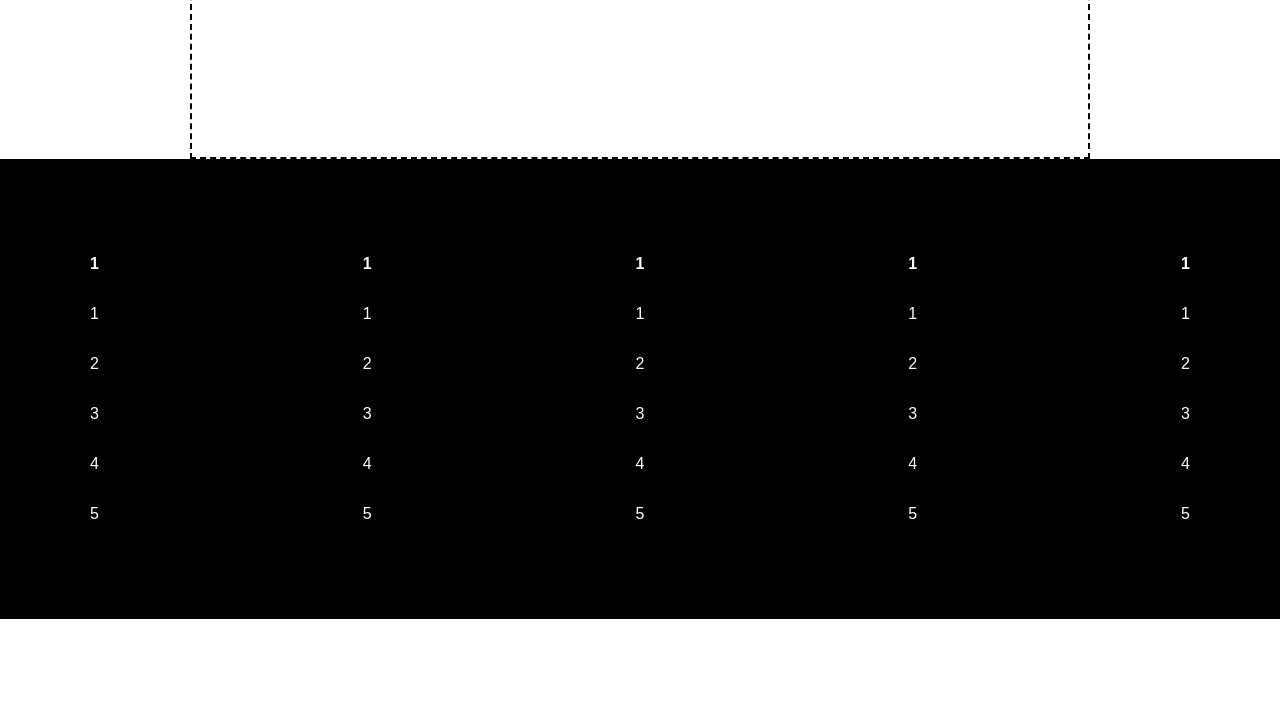
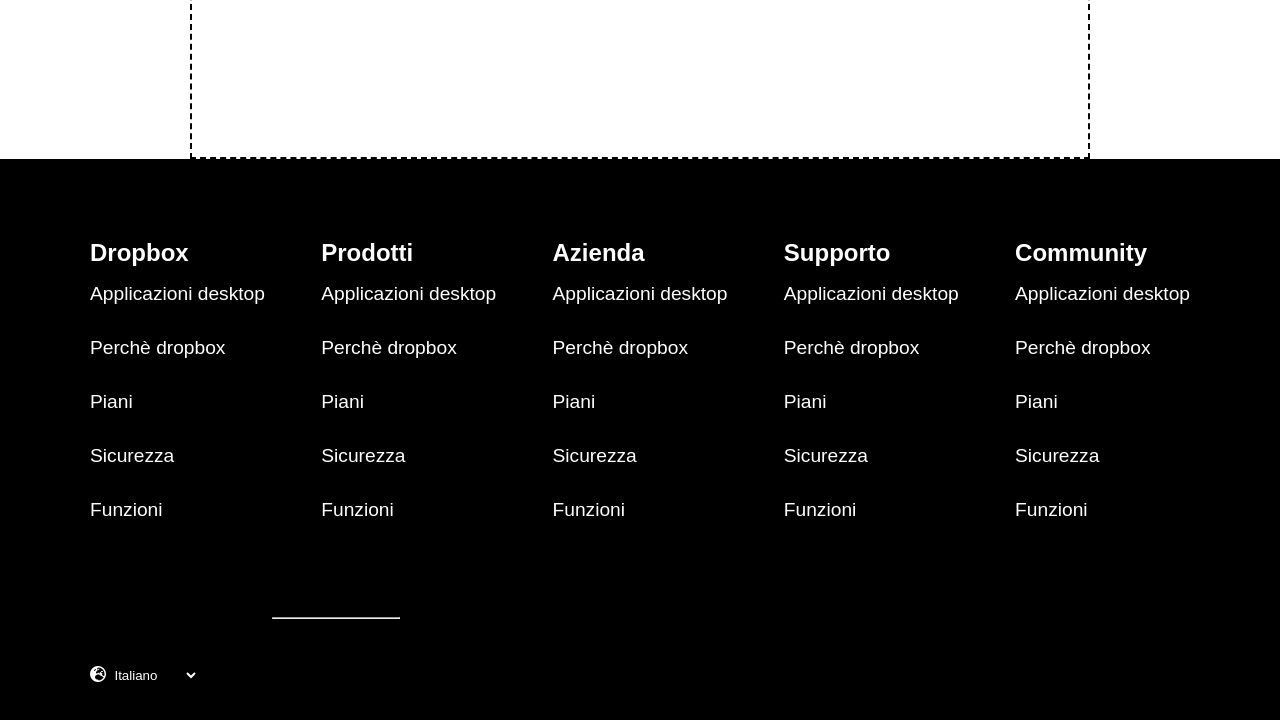
Before and after one commit to GiuseppeDeRosa1992/htmlcss-dropbox, a plain HTML site: page index.html in a window 1280 px wide. Shown: the part 4711-5431 px from the top of the page. Before the commit the page ends 5330 px from the top, so only its background shows below. Drawn offline with Linux system fonts and the light colour scheme.

Commit message:
added footer completed

```diff
--- a/css/style.css
+++ b/css/style.css
@@ -270,15 +270,37 @@
     padding: 5rem 0;
 }
 
-footer ul {
+.footer-top ul {
     list-style-type: none;
 }
 
-footer a {
+.footer-top a {
     text-decoration: none;
     color: white;
+    font-size: 1.2rem;
 }
 
-footer li {
+.footer-top li {
     padding: 1rem 0;
 }
+
+.footer-top h4 {
+    font-size: 1.5rem;
+}
+
+.footer-top {
+    padding-bottom: 5rem;
+}
+
+footer hr {
+    width: 10%;
+    position: relative;
+    left: 17rem;
+}
+
+.footer-bottom > select {
+    background-color: black;
+    color: white;
+    border: none;
+    margin-top: 3rem;
+}
--- a/index.html
+++ b/index.html
@@ -331,115 +331,121 @@
     <footer>
         <div class="footer-top flex jc-between container-1100">
             <div>
+                <h4>Dropbox</h4>
                 <ul>
                     <li>
-                        <h4>1</h4>
+                        <a href="#">Applicazioni desktop</a>
                     </li>
                     <li>
-                        <a href="#">1</a>
+                        <a href="#">Perchè dropbox</a>
                     </li>
                     <li>
-                        <a href="#">2</a>
+                        <a href="#">Piani</a>
                     </li>
                     <li>
-                        <a href="#">3</a>
+                        <a href="#">Sicurezza</a>
                     </li>
                     <li>
-                        <a href="#">4</a>
-                    </li>
-                    <li>
-                        <a href="#">5</a>
+                        <a href="#">Funzioni</a>
                     </li>
                 </ul>
             </div>
             <div>
+                <h4>Prodotti</h4>
                 <ul>
                     <li>
-                        <h4>1</h4>
+                        <a href="#">Applicazioni desktop</a>
                     </li>
                     <li>
-                        <a href="#">1</a>
+                        <a href="#">Perchè dropbox</a>
                     </li>
                     <li>
-                        <a href="#">2</a>
+                        <a href="#">Piani</a>
                     </li>
                     <li>
-                        <a href="#">3</a>
+                        <a href="#">Sicurezza</a>
                     </li>
                     <li>
-                        <a href="#">4</a>
-                    </li>
-                    <li>
-                        <a href="#">5</a>
+                        <a href="#">Funzioni</a>
                     </li>
                 </ul>
             </div>
             <div>
+                <h4>Azienda</h4>
                 <ul>
                     <li>
-                        <h4>1</h4>
+                        <a href="#">Applicazioni desktop</a>
                     </li>
                     <li>
-                        <a href="#">1</a>
+                        <a href="#">Perchè dropbox</a>
                     </li>
                     <li>
-                        <a href="#">2</a>
+                        <a href="#">Piani</a>
                     </li>
                     <li>
-                        <a href="#">3</a>
+                        <a href="#">Sicurezza</a>
                     </li>
                     <li>
-                        <a href="#">4</a>
-                    </li>
-                    <li>
-                        <a href="#">5</a>
+                        <a href="#">Funzioni</a>
                     </li>
                 </ul>
             </div>
             <div>
+                <h4>Supporto</h4>
                 <ul>
                     <li>
-                        <h4>1</h4>
+                        <a href="#">Applicazioni desktop</a>
                     </li>
                     <li>
-                        <a href="#">1</a>
+                        <a href="#">Perchè dropbox</a>
                     </li>
                     <li>
-                        <a href="#">2</a>
+                        <a href="#">Piani</a>
                     </li>
                     <li>
-                        <a href="#">3</a>
+                        <a href="#">Sicurezza</a>
                     </li>
                     <li>
-                        <a href="#">4</a>
-                    </li>
-                    <li>
-                        <a href="#">5</a>
+                        <a href="#">Funzioni</a>
                     </li>
                 </ul>
             </div>
             <div>
+                <h4>Community</h4>
                 <ul>
                     <li>
-                        <h4>1</h4>
+                        <a href="#">Applicazioni desktop</a>
                     </li>
                     <li>
-                        <a href="#">1</a>
+                        <a href="#">Perchè dropbox</a>
                     </li>
                     <li>
-                        <a href="#">2</a>
+                        <a href="#">Piani</a>
                     </li>
                     <li>
-                        <a href="#">3</a>
+                        <a href="#">Sicurezza</a>
                     </li>
                     <li>
-                        <a href="#">4</a>
-                    </li>
-                    <li>
-                        <a href="#">5</a>
+                        <a href="#">Funzioni</a>
                     </li>
                 </ul>
             </div>
+        </div>
+
+        <hr>
+
+        <!-- Footer Bottomo con select lingue -->
+        <div class="footer-bottom container-1100">
+            <i class="fa-solid fa-earth-europe"></i>
+            <select name="language" id="">
+                <option value="italiano">Italiano</option>
+                <option value="italiano">Tedesco</option>
+                <option value="italiano">Francese</option>
+                <option value="italiano">Inglese</option>
+                <option value="italiano">Turco</option>
+                <option value="italiano">Spagnolo</option>
+                <option value="italiano">Portoghese</option>
+            </select>
         </div>
     </footer>
 
```
